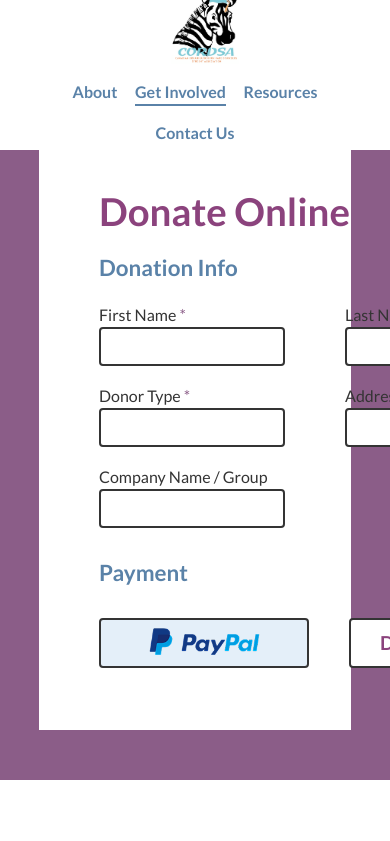
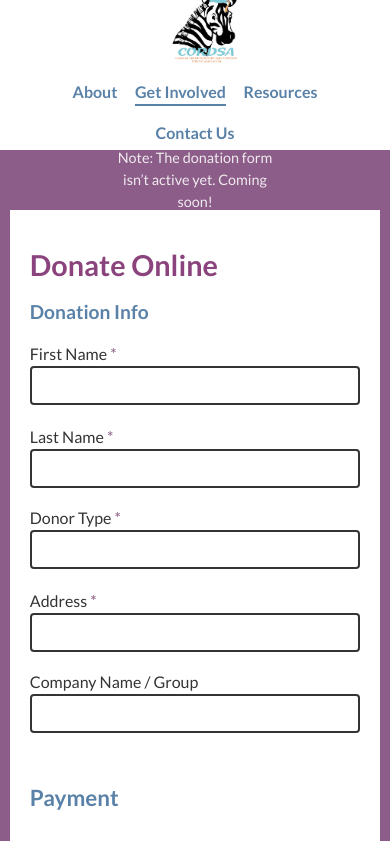
Before and after one commit to cordsa/cordsa-website, a React (Vite) app: page /get-involved in a window 390 px wide. Shown: the top 841 px of the page. Built offline with nearby package versions, Linux system fonts and the light colour scheme; a web font is replaced by a local one.

Commit message:
Implement Donate Responsiveness

```diff
--- a/src/pages/involve-page/donate-form/DonateForm.css
+++ b/src/pages/involve-page/donate-form/DonateForm.css
@@ -133,3 +133,76 @@
   width: 210px;
   height: 50px;
 }
+
+@media (max-width: 600px) {
+  #donate-form {
+    padding-top: 210px;
+    padding-left: 0;
+    padding-right: 0;
+  }
+
+  .donate-note {
+    font-size: 0.9rem;
+    padding: 0 15px;
+    text-align: center;
+  }
+
+  .donate-box {
+    width: 95vw;
+    margin: 0 auto 50px;
+    height: auto;
+    min-height: 500px;
+  }
+
+  .donate-box > h1 {
+    padding-left: 20px;
+    padding-top: 40px;
+    font-size: 1.8rem;
+  }
+
+  .donate-box > h2 {
+    padding-left: 20px;
+    font-size: 1.2rem;
+  }
+
+  .donate-form {
+    flex-direction: column;
+    padding: 0 20px 40px;
+  }
+
+  .form-row {
+    flex-direction: column;
+    gap: 20px;
+  }
+
+  .first-name,
+  .last-name,
+  .donor-type,
+  .address,
+  .donor-group-name,
+  .placeholder-input {
+    width: 100%;
+    max-width: 100%;
+  }
+
+  .payment-options {
+    flex-direction: column;
+    gap: 20px;
+  }
+
+  .paypal-button,
+  .card-button {
+    width: 100%;
+    max-width: 250px;
+  }
+}
+
+@media (max-width: 376px) {
+  .donate-box > h1 {
+    font-size: 1.5rem;
+  }
+
+  .donate-box > h2 {
+    font-size: 1.1rem;
+  }
+}
```
